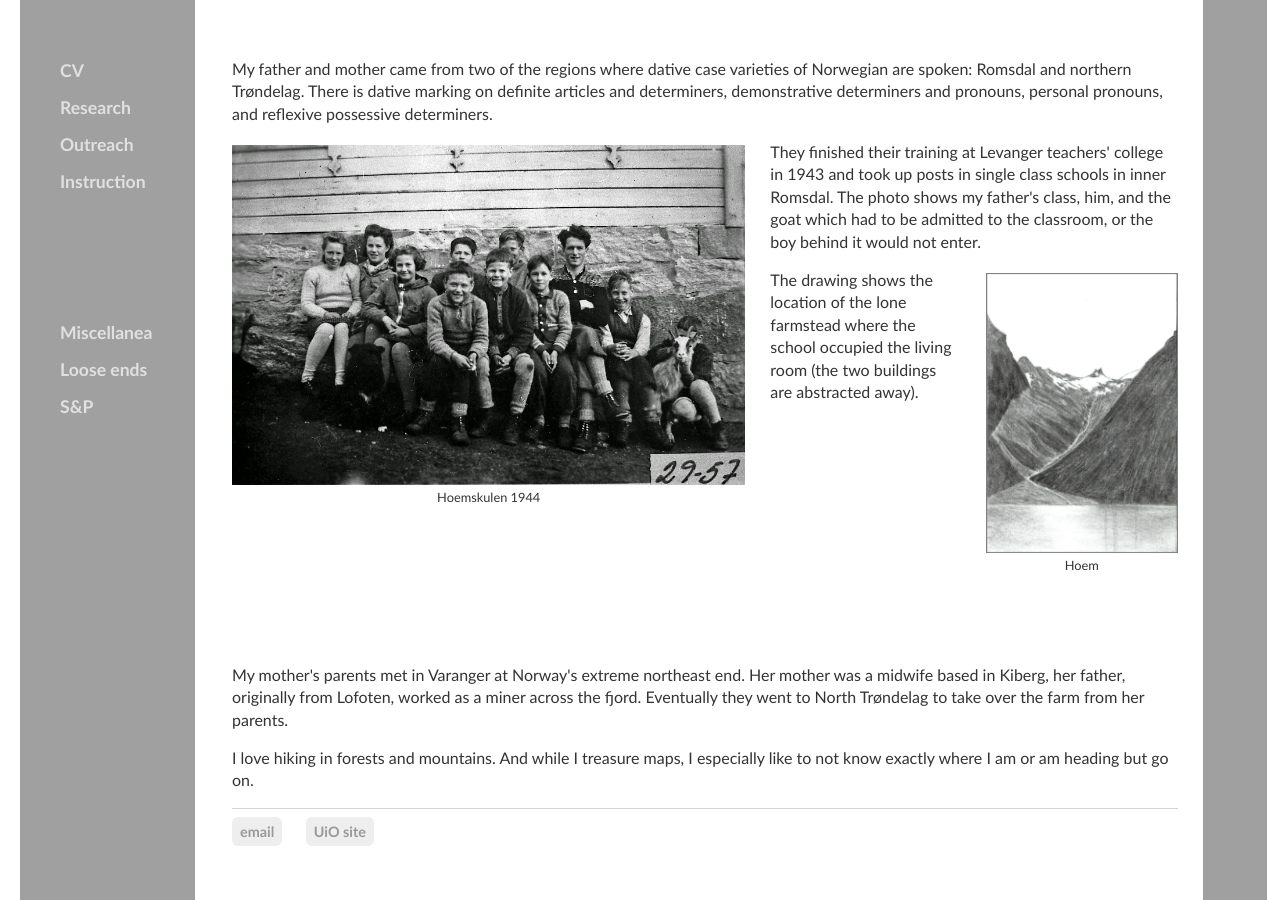
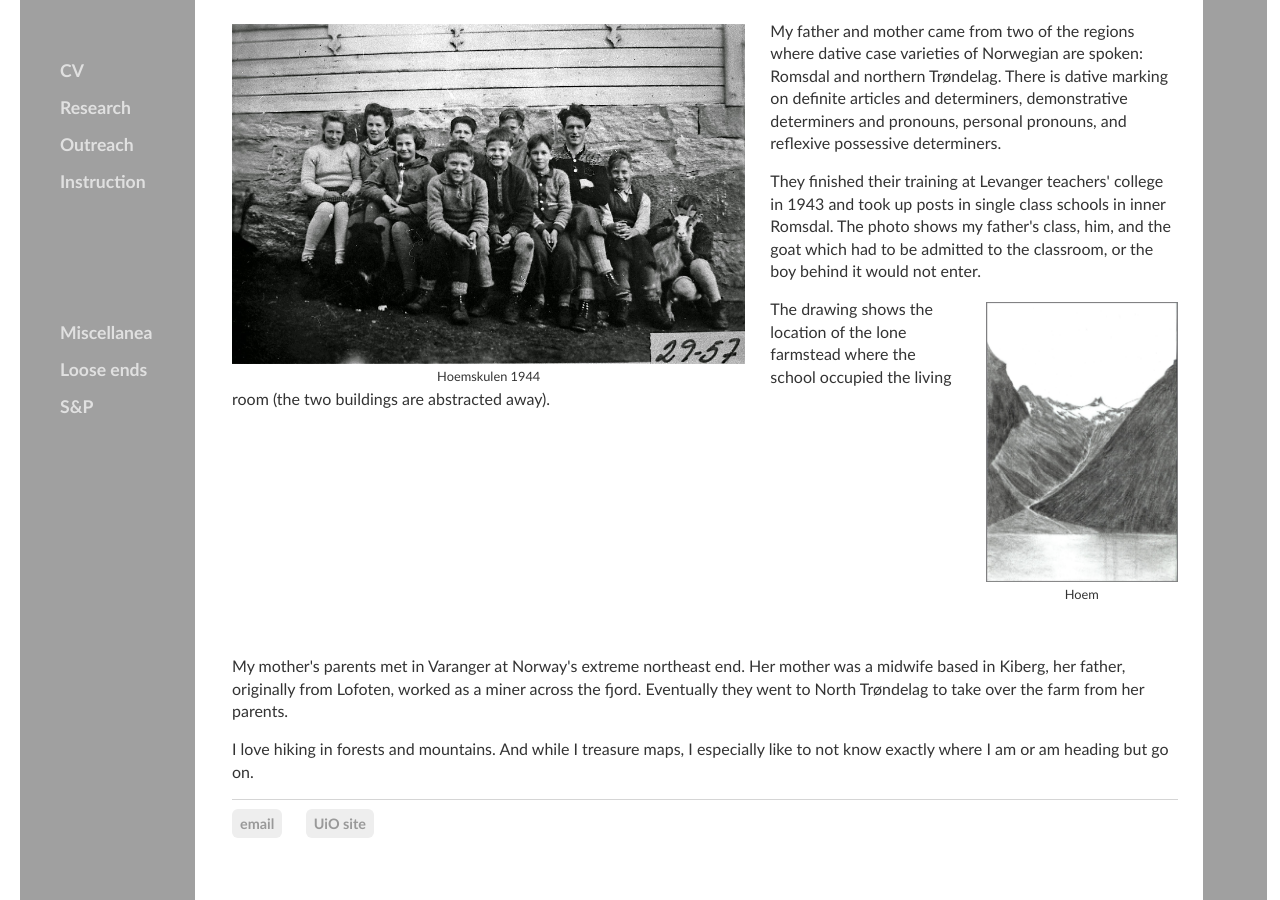
Before and after one commit to kjelljs/kjelljs.github.io, a Jekyll site: the page built from about/index.html, in a window 1280 px wide and 900 px high, scrolled down 3247 px. Built offline with Jekyll 4.4.1, drawn with Linux system fonts in a browser that asks for light colours.

Commit message:
Update index.html

```diff
--- a/about/index.html
+++ b/about/index.html
@@ -56,13 +56,14 @@
 		     <p>That is the house I lived in from 1958, when I was two, to 1965, when I was nine, in Malvik municipality just north of Trondheim. Built as a navy convalescent home during German occupation, it was now a boarding school for hearing impaired children where my mother taught and my father was director. We lived at the far end of the house. The pupils came from all over Norway, and they were my playmates.</p>
 											<p>In an interview with the Trondheim daily <i>Adresseavisen</i> on the occasion of my doctoral defense in 1986, I said that this was what awoke my interest in how we understand each other with language. Nobody signed, but the ways of expression were widely varied, making communication a demanding and thought-engaging undertaking.
 			  </p></section>
-<section></br>
+<section>
 <h2>&nbsp;</h2>
-<p>My father and mother came from two of the regions where dative case varieties of Norwegian are spoken: Romsdal and northern Trøndelag. There is dative marking on definite articles and determiners, demonstrative determiners and pronouns, personal pronouns, and reflexive possessive determiners.
-</p><div style="float:left;"><figure class="leftfig"><img style="height:340px;" src="/pics/Hoemskulen.jpg"><figcaption>Hoemskulen 1944</figcaption></figure></div>
+<div style="float:left;"><figure class="leftfig"><img style="height:340px;" src="/pics/Hoemskulen.jpg"><figcaption>Hoemskulen 1944</figcaption></figure></div>
+	<p>My father and mother came from two of the regions where dative case varieties of Norwegian are spoken: Romsdal and northern Trøndelag. There is dative marking on definite articles and determiners, demonstrative determiners and pronouns, personal pronouns, and reflexive possessive determiners.
+</p>
 	<p>They finished their training at Levanger teachers' college in 1943 and took up posts in single class schools in inner Romsdal. The photo shows my father's class, him, and the goat which had to be admitted to the classroom, or the boy behind it would not enter.
 </p><div style="float:right;"><figure class="rightfig"><img style="height:280px;" src="/pics/Jura.jpg"><figcaption>Hoem</figcaption></figure></div><p>The drawing shows the location of the lone farmstead where the school occupied the living room (the two buildings are abstracted away).</p></section>
-<section></br>
+<section>
 <h2>&nbsp;</h2>
 <p>My mother's parents met in Varanger at Norway's extreme northeast end. Her mother was a midwife based in Kiberg, her father, originally from Lofoten, worked as a miner across the fjord. Eventually they went to North Trøndelag to take over the farm from her parents.</p></section>
 
```
